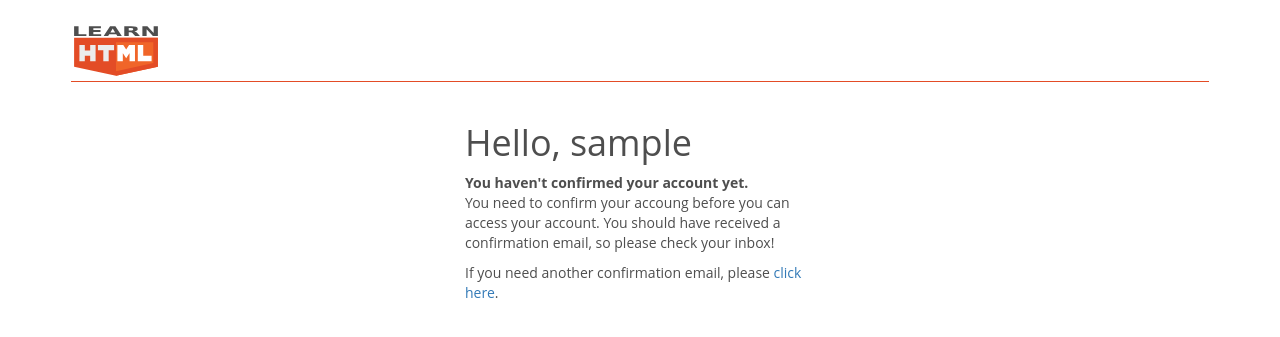
After one commit to Krernertok/learn-html, a Flask app: page /auth/unconfirmed in a window 1280 px wide. The commit adds this page. Shown: the top 337 px of the page. Run offline with Flask 2, Linux system fonts and the light colour scheme; the visitor is signed in with stand-in values (Sample User, id 1); data comes from the database, SQL or seed files in the repository; some libraries are stand-ins or nearby versions.

Commit message:
Added registration and emails

```diff
--- a/app/auth/views.py
+++ b/app/auth/views.py
@@ -4,7 +4,33 @@ from flask import render_template, redirect, current_app, flash, request
 from flask import url_for
 from .forms import LoginForm, RegisterForm
 from ..models import User
-from flask.ext.login import login_user
+from flask.ext.login import login_user, login_required, current_user
+from ..email import send_email
+
+
+@auth.before_app_request
+def before_request():
+    if current_user.is_authenticated \
+            and not current_user.confirmed \
+            and request.endpoint[:5] != 'auth.' \
+            and request.endpoint != 'static':
+        return redirect(url_for('auth.unconfirmed'))
+
+
+@auth.route('/unconfirmed')
+def unconfirmed():
+    if current_user.is_anonymous or current_user.confirmed:
+        return redirect('main.index')
+    return render_template('auth/unconfirmed.html')
+
+
+@auth.route('/confirm')
+@login_required
+def resend_confirmation():
+    token = current_user.generate_confirmation_token()
+    send_email('auth/email/confirm', 'Confirm Your Account', user, token=token)
+    flash('A new confirmation email has been sent to you.')
+    return redirect(url_for('main.index'))
 
 
 @auth.route('/login', methods=['GET', 'POST'])
@@ -27,6 +53,22 @@ def register():
         user = User(username=form.username.data, email=form.email.data,
             password=form.password.data)
         db.session.add(user)
-        flash('You can now login.')
+        db.session.commit()
+        token = user.generate_confirmation_token()
+        send_email(user.email, 'Confirm Your Account',
+            'auth/email/confirm', user=user, token=token)
+        flash('A confirmation email has been sent to you.')
         return redirect(url_for('auth.login'))
     return render_template('auth/register.html', form=form)
+
+
+@auth.route('/confirm/<token>')
+@login_required
+def confirm(token):
+    if current_user.confirmed:
+        return redirect(url_for('main.index'))
+    if current_user.confirm(token):
+        flash('Your account has been confirmed.')
+    else:
+        flash('Your confirmation link is invalid or has expired.')
+    return redirect(url_for('main.index'))
--- a/app/models.py
+++ b/app/models.py
@@ -1,7 +1,9 @@
-from . import db
+from . import db, login_manager
+from flask import current_app
 from werkzeug.security import generate_password_hash, check_password_hash
-from . import login_manager
 from flask.ext.login import UserMixin
+from itsdangerous import TimedJSONWebSignatureSerializer as Serializer
+
 
 class User(db.Model, UserMixin):
     __tablename__ = "users"
@@ -9,6 +11,7 @@ class User(db.Model, UserMixin):
     username = db.Column(db.String(64), unique=True, index=True)
     email = db.Column(db.String(64), unique=True, index=True)
     password_hash = db.Column(db.String(128))
+    confirmed = db.Column(db.Boolean, default=False)
 
     @property
     def password(self):
@@ -21,6 +24,22 @@ class User(db.Model, UserMixin):
     def verify_password(self, password):
         return check_password_hash(self.password_hash, password)
 
+    def generate_confirmation_token(self, expiration=3600):
+        s = Serializer(current_app.config['SECRET_KEY'], expiration)
+        return s.dumps({'confirm': self.id})
+
+    def confirm(self, token):
+        s = Serializer(current_app.config['SECRET_KEY'])
+        try:
+            data = s.loads(token)
+        except:
+            return False
+        if data.get('confirm') != self.id:
+            return False
+        self.confirmed = True
+        db.session.add(self)
+        return True
+
 
 @login_manager.user_loader
 def load_user(user_id):
--- /dev/null
+++ b/app/templates/auth/unconfirmed.html
@@ -0,0 +1,21 @@
+{% extends "base.html" %}
+
+{% block title %}LearnHTML - Confirm your account{% endblock %}
+
+{% block content %}
+<div class="container">
+    {% block navigation %}
+
+    <nav role="navigation" class="navbar">
+        <img class="navbar-brand" src="{{ url_for('static', filename='images/learn_html_logo.svg') }}"></a>
+        <ul class="nav nav-tabs"></ul>
+    </nav>
+    {% endblock %}
+    <div class="col-sm-4 col-sm-offset-4">
+        <h1>Hello, {{ current_user.username }}</h1>
+        <strong>You haven't confirmed your account yet.</strong>
+        <p>You need to confirm your accoung before you can access your account. You should have received a confirmation email, so please check your inbox!</p>
+        <p>If you need another confirmation email, please <a href="{{ url_for('auth.resend_confirmation')}}">click here</a>.</p>
+    </div>
+</div>
+{% endblock %}
--- a/app/templates/base.html
+++ b/app/templates/base.html
@@ -13,7 +13,7 @@
         <nav role="navigation" class="navbar">
             <a href="{{ url_for('main.index') }}" class="navbar-brand"><img src="{{ url_for('static', filename='images/learn_html_logo.svg') }}"></a>
             <ul class="nav nav-tabs">
-                <li role="presentation" class="pull-right"><a href="#">Stats</a></li>
+                <li role="presentation" class="pull-right"><a href="#">Profile</a></li>
                 <li role="presentation" class="active pull-right"><a href="#">Tag Names</a></li>
             </ul>
         </nav>
--- a/config.py
+++ b/config.py
@@ -5,13 +5,13 @@ basedir = os.path.abspath(os.path.dirname(__file__))
 class Config:
     SECRET_KEY = os.environ.get('SECRET_KEY') or '.fnkj3&H8I1jmaL0a'
     SQLALCHEMY_COMMIT_ON_TEARDOWN = True
-    MAIL_SERVER = 'smtp.google.com'
+    MAIL_SERVER = 'smtp.googlemail.com'
     MAIL_PORT = 587
     MAIL_USE_TLS = True
     MAIL_USERNAME = os.environ.get('MAIL_USERNAME')
     MAIL_PASSWORD = os.environ.get('MAIL_PASSWORD')
     LEARN_HTML_MAIL_SUBJECT_PREFIX = '[Learn HTML]'
-    LEARN_HTML_MAIL_SENDER = 'Learn HTML Admin <learn.html.tagnames@gmail.com'
+    LEARN_HTML_MAIL_SENDER = 'Learn HTML Admin <learn.html5.tagnames@gmail.com>'
     LEARN_HTML_ADMIN = os.environ.get('LEARN_HTML_ADMIN')
 
     @staticmethod
--- a/manage.py
+++ b/manage.py
@@ -21,6 +21,11 @@ def test():
     tests = unittest.TestLoader().discover('tests')
     unittest.TextTestRunner(verbosity=2).run(tests)
 
+@manager.command
+def reset_db():
+    db.drop_all()
+    db.create_all()
+
 
 if __name__ == '__main__':
     manager.run()
```
Also changed, not shown: app/email.py (+21 -0 lines), app/static/scripts/quiz.js (+0 -20 lines), app/templates/auth/email/confirm.html (added, +7 -0 lines), app/templates/auth/email/confirm.txt (added, +14 -0 lines), migrations/versions/488589ebf2d_added_confirmation_tokens.py (added, +26 -0 lines), tests/test_models.py (+18 -0 lines).
